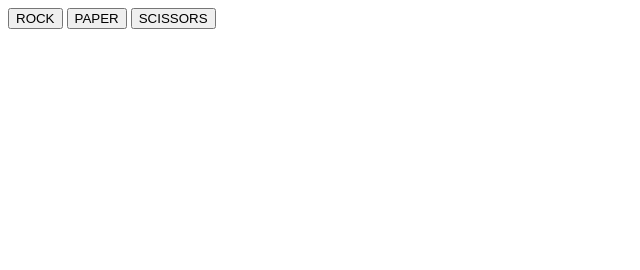
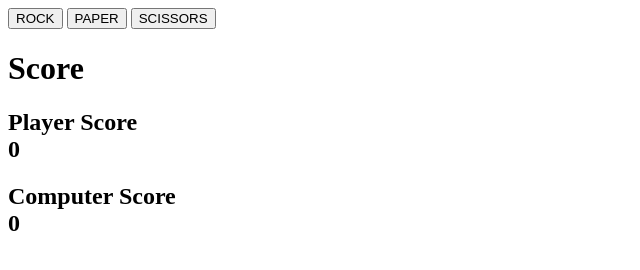
Before and after one commit to Gham556/Rock-Paper-Scissors, a plain HTML site: page index.html in a window 1280 px wide. Shown: the whole page, without its empty margins (0-640 px from the left). Drawn offline with Linux system fonts and the light colour scheme.

Commit message:
added score tracker text

```diff
--- a/index.html
+++ b/index.html
@@ -13,6 +13,11 @@
     <button class = "paper">PAPER</button>
     <button class = "scissors">SCISSORS</button>
 </div>
+<div class = "results">
+    <h1>Score</h1>
+    <h2>Player Score <div id = "score">0</class></h2>
+     <h2> Computer Score <div id = "compScore">0</div>
+     </h2>
     <script src="script.js" defer></script>
 </body>
 </html>
```
